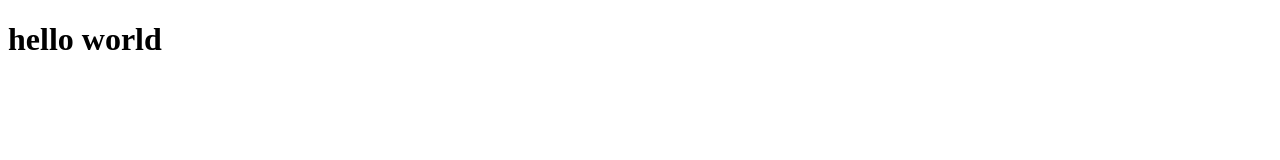
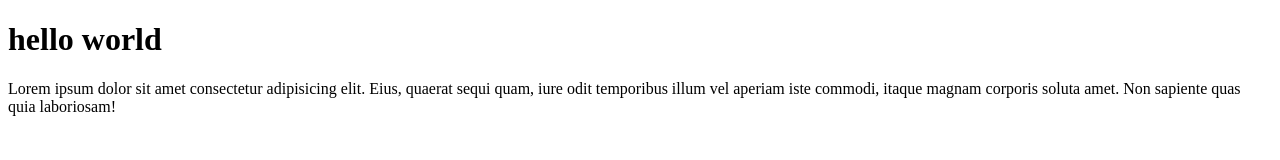
Before and after one commit to ucizzy/main-project, a plain HTML site: page index.html in a window 1280 px wide. Drawn offline with Linux system fonts and the light colour scheme.

Commit message:
initial cmmit

```diff
--- a/index.html
+++ b/index.html
@@ -8,5 +8,6 @@
   </head>
   <body>
     <h1>hello world</h1>
+    <p>Lorem ipsum dolor sit amet consectetur adipisicing elit. Eius, quaerat sequi quam, iure odit temporibus illum vel aperiam iste commodi, itaque magnam corporis soluta amet. Non sapiente quas quia laboriosam!</p>
   </body>
 </html>
```
